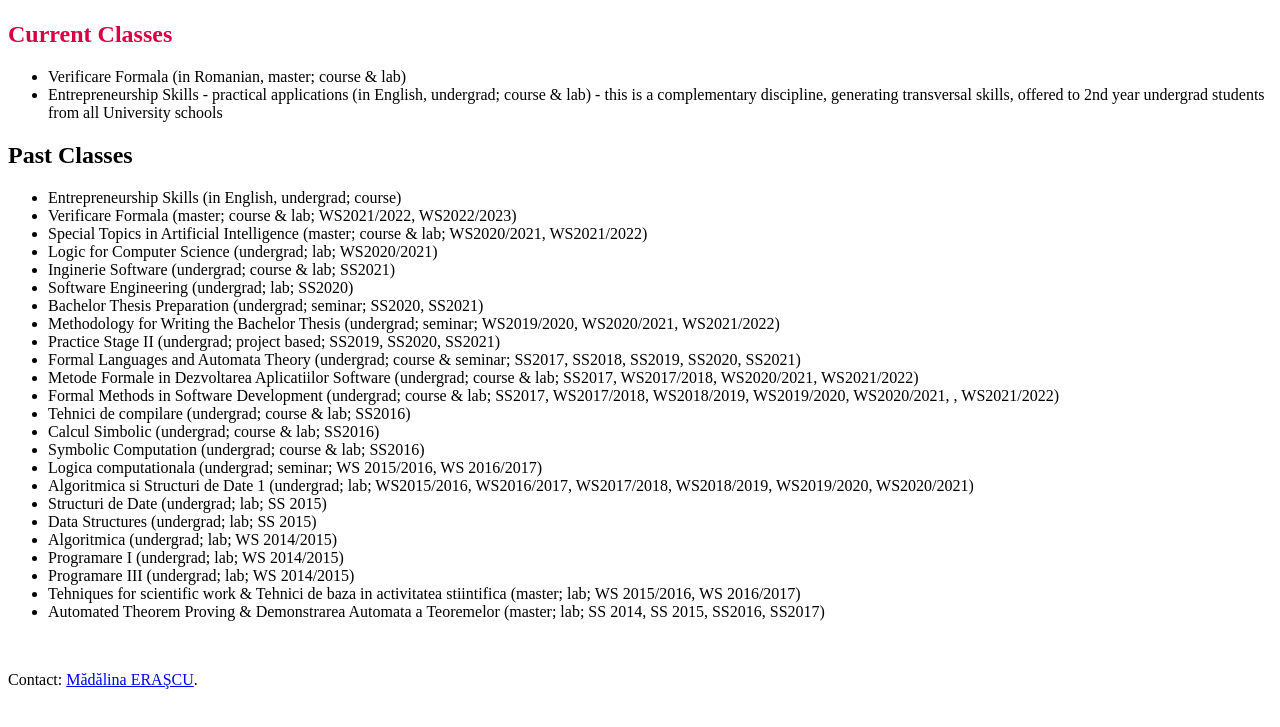
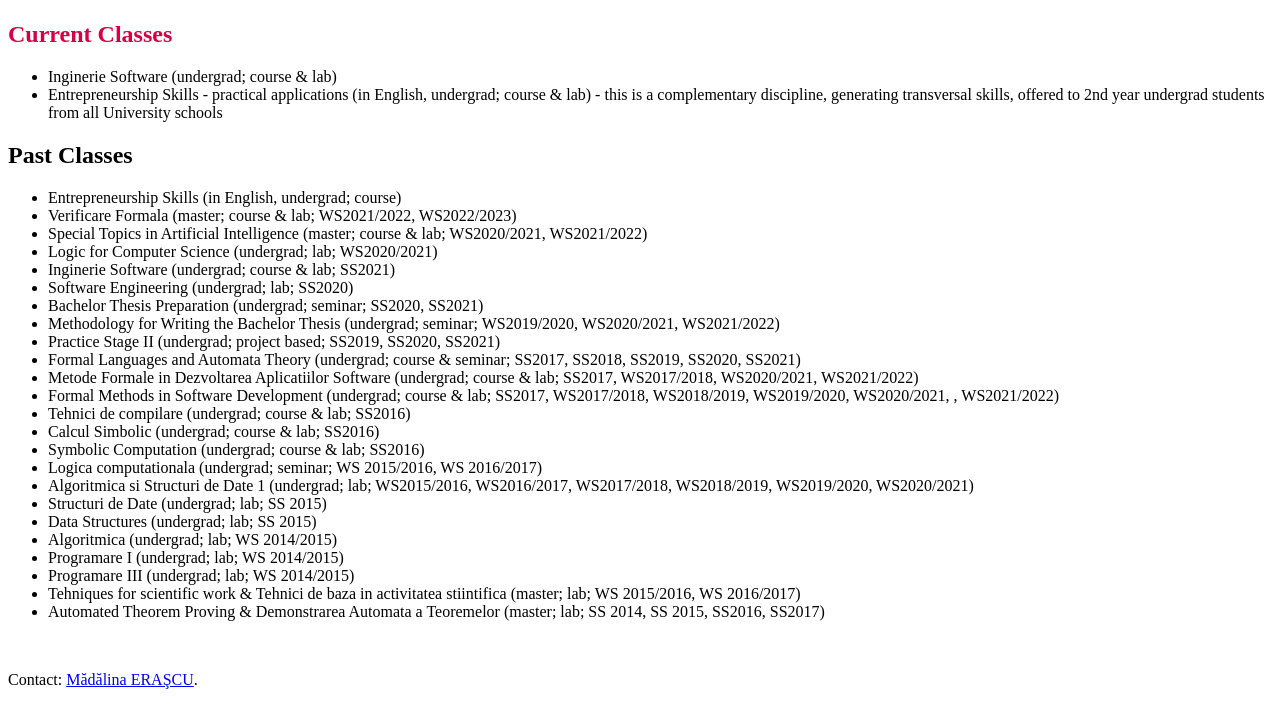
Before and after one commit to merascu/merascu.github.io, a plain HTML site: page links/teaching.html in a window 1280 px wide. Shown: the part 59-786 px from the top of the page. Drawn offline with Linux system fonts and the light colour scheme.

Commit message:
upd teaching page

```diff
--- a/links/teaching.html
+++ b/links/teaching.html
@@ -23,7 +23,7 @@
 <!--<b><font color="#FF0000">Office hours during the WS2021 - 2022: on request, online using Google Meet, by sending an email beforehand.</font></b>-->
 <h2><font color="#d80042">Current Classes</font></h2>
     <ul>
-        <li>Verificare Formala (in Romanian, master; course & lab)</li>
+        <li>Inginerie Software</a> (undergrad; course & lab)</li>
         <li>Entrepreneurship Skills - practical applications (in English, undergrad; course & lab) - this is a
             complementary discipline, generating transversal skills, offered to 2nd year undergrad students from all University schools</li>
 
```
